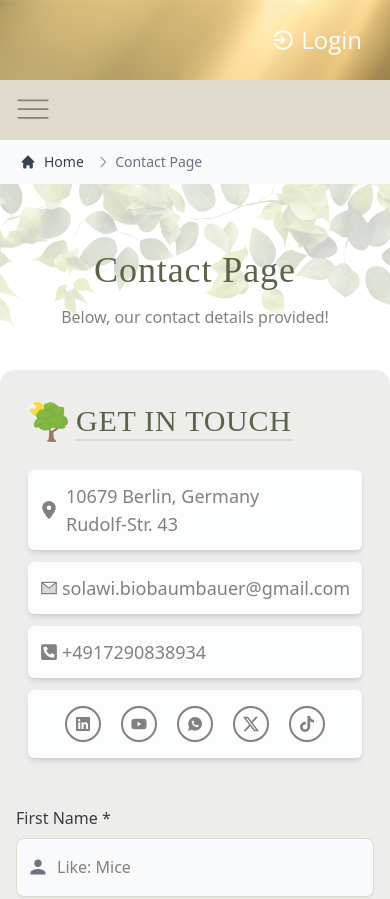
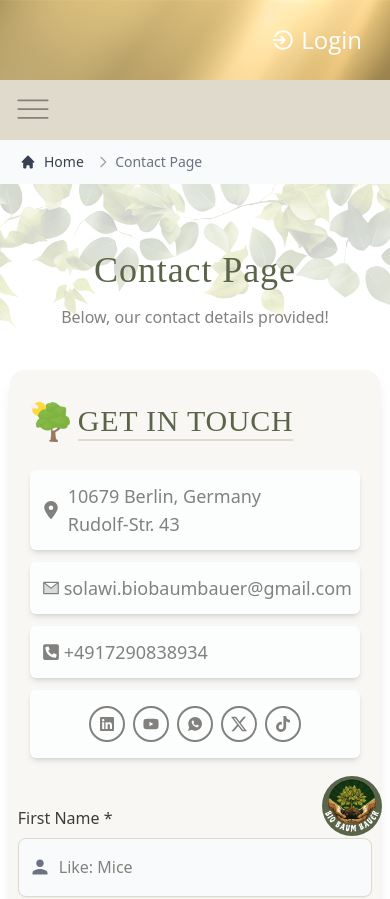
Before and after one commit to solawi-projects/baum-bauer-frontend, a React (Vite) app: page /contact in a window 390 px wide. Shown: the top 899 px of the page. Built offline with nearby package versions, Linux system fonts and the light colour scheme; a web font is replaced by a local one.

Commit message:
add small style changes

```diff
--- a/src/components/Footer.jsx
+++ b/src/components/Footer.jsx
@@ -180,6 +180,12 @@ function Footer() {
             <span className="font-bold">BioBaumBauer. </span>
             ALL RIGHTS RESERVED
           </p>
+        </div>{" "}
+        {/* Icon ArrowUp, To the Top of the page */}
+        <div className="arrowUp">
+          <a className="iconArrowUp" href="#">
+            <img src={logoImage} style={{ width: "80px" }} />
+          </a>
         </div>
       </div>{" "}
     </>
--- a/src/index.css
+++ b/src/index.css
@@ -259,3 +259,30 @@ input::placeholder {
 .custom-confirm-button-class {
   background-color: var(--secondary-color);
 }
+
+/* arrow Up - Footer */
+.arrowUp {
+  width: 80px;
+  height: 80px;
+  background-color: var(--secondary-color);
+  border-radius: 100%;
+  position: fixed;
+  right: 1rem;
+  bottom: 1rem;
+  display: flex;
+  justify-content: center;
+  align-items: center;
+}
+
+.iconArrowUp {
+  color: var(--fontColorLight);
+}
+
+@media (max-width: 1024px) {
+  .arrowUp {
+    width: 60px;
+    height: 60px;
+    right: 0.5rem;
+    bottom: 0.5rem;
+  }
+}
--- a/src/pages/Contact.jsx
+++ b/src/pages/Contact.jsx
@@ -13,6 +13,7 @@ import backgroundImage from "../assets/images/gallery_images/leaves_background_0
 import axios from "../utils/axiosInstance";
 import EachPageHeader from "../components/EachPageHeader";
 import PageBreadcrumb from "../components/PageBreadcrumb";
+import footerImage from "../assets/images/gallery_images/biobaum_gallery_footer_img.webp";
 
 import { Link } from "react-router-dom";
 
@@ -112,9 +113,9 @@ const Contact = () => {
           ))}
         </ul>
       </div>
-      <div className="flex flex-col justify-start items-start gap-[2rem] w-[100%] sm:w-[90%] lg:w-[80%] xl:w-[80%] bg-bg-page-color rounded-[15px] p-4 sm:p-8 z-9 shadow-lg  py-4 mx-auto ">
+      <div className="flex flex-col justify-start items-start gap-[2rem] w-[95%] sm:w-[90%] lg:w-[80%] xl:w-[80%] bg-lighter-primary rounded-[15px] p-2 sm:p-8 z-9 shadow-lg  py-4 mx-auto">
         <div className=" flex flex-col lg:flex-row my-4 gap-[3rem] justify-center items-center w-[100%] xl:w-[90%] mx-auto">
-          <section className="flex flex-col  items-start gap-3 px-3 w-full lg:w-[50%]">
+          <section className="flex flex-col items-start gap-3 px-3 w-full lg:w-[50%]">
             <div className="flex items-center mb-4">
               <img
                 src="/src/assets/tree.png"
@@ -137,7 +138,7 @@ const Contact = () => {
               <span className="text-lg">
                 <AiTwotoneMail />
               </span>
-              <span className="text-lg">
+              <span className="xs:text-xs text-lg">
                 <a
                   href="mailto:solawi.biobaumbauer@gmail.com"
                   target="_blank"
@@ -153,7 +154,7 @@ const Contact = () => {
               </span>
               <span className="text-lg">+4917290838934</span>
             </p>
-            <p className="flex flex-row w-full justify-center items-center bg-white-color shadow-md rounded-md p-4 hover:shadow-lg hover:rounded-lg gap-5">
+            <p className="flex flex-row w-full justify-center items-center bg-white-color shadow-md rounded-md p-4 hover:shadow-lg hover:rounded-lg gap-2 sm:gap-5">
               <a
                 href="http://"
                 className="rounded-full p-2 border-2 border-font-family-color text-font-family-color bg-white-color hover:bg-font-family-color hover:text-white-color transition duration-5000 ease-linear"
@@ -309,7 +310,7 @@ const Contact = () => {
                   name="message"
                   rows={4}
                   ref={messageRef}
-                  className="input focus:border-secondary-color dark:focus:border-secondary-color dark:focus:ring-secondary-color focus:ring-secondary-color !important"
+                  className="input focus:border-transparent dark:focus:border-transparent focus:ring-transparent dark:focus:ring-transparent !important"
                   style={{
                     borderColor: "var(--bg-header-footer)",
                     outlineColor: "var(--secondary-color)",
@@ -353,7 +354,10 @@ const Contact = () => {
           </section>
         </div>
       </div>
-      <EachPageHeader title={titles2[0]} subtitle={titles2[1]} />
+      <div className="px-4 text-center">
+        {" "}
+        <EachPageHeader title={titles2[0]} subtitle={titles2[1]} />
+      </div>
       <div className="">
         <iframe
           src="https://www.google.com/maps/embed?pb=!1m18!1m12!1m3!1d2427.6327705419662!2d13.410731076522424!3d52.521984636082806!2m3!1f0!2f0!3f0!3m2!1i1024!2i768!4f13.1!3m3!1m2!1s0x47a84e1f1ef51c1f%3A0x81d2865ac4d6253a!2sAlexanderstra%C3%9Fe%204%2C%2010178%20Berlin!5e0!3m2!1sen!2sde!4v1700057987685!5m2!1sen!2sde"
@@ -364,7 +368,15 @@ const Contact = () => {
           referrerPolicy="no-referrer-when-downgrade"
           title="Location Map"
         ></iframe>
-      </div>
+      </div>{" "}
+      {/* Footer Image */}
+      <img
+        src={footerImage}
+        alt="Footer Image"
+        width="100%"
+        height="100%"
+        loading="lazy"
+      />
     </div>
   );
 };
--- a/src/pages/Trees.jsx
+++ b/src/pages/Trees.jsx
@@ -71,7 +71,7 @@ const Tree = () => {
       />{" "}
       <p>{err}</p>
       <Search updateTree={setTree} limit={limit} skip={skip} />
-      <div className=" flex justify-center flex-wrap gap-10 pt-20 pb-40">
+      <div className=" flex justify-center flex-wrap gap-10 pt-20 pb-4 md:pb-8 lg:pb-20">
         <Fade
           delay={100}
           cascade
@@ -79,22 +79,22 @@ const Tree = () => {
           duration={2000}
           direction="down"
         >
-          <div className="flex flex-row justify-start">
-            <div className="flex flex-row justify-start items-end">
+          <div className="flex flex-row justify-center px-4 text-center">
+            <div className="flex flex-row justify-center items-center">
               <img
                 src="/src/assets/tree.png"
                 alt="Small Photo"
-                className="w-[40px] h-[40px] mr-2"
+                className="hidden 2xl:flex w-[40px] h-[40px] mr-2"
               />
-              <div className="sm:text-4xl text-3xl font-main-font text-secondary-color tracking-wide border-bg-header-footer inline-block ">
+              <div className="lg:text-4xl md:text-3xl text-2xl font-main-font text-secondary-color tracking-wide border-bg-header-footer">
                 Stand with us for a greener world - sponsor a tree and grow a
                 legacy of environmental stewardship.
-              </div>
+              </div>{" "}
             </div>
           </div>
         </Fade>
 
-        <div className="relative w-full mx-auto p-4  md:pb-[40px] lg:pb-[100px] xl:pb-[120px] border-bg-header-footer flex flex-col  justify-center flex-wrap gap-10 pt-40 pb-40">
+        <div className="relative w-full mx-auto p-4  md:pb-[20px] lg:pb-[20px] xl:pb-[40px] border-bg-header-footer flex flex-col  justify-center flex-wrap gap-10 pt-20 pb-10">
           {/* Overlay with background image and opacity */}
           <div
             className="absolute top-0 left-0 w-full h-full bg-cover bg-no-repeat bg-top z-[-1]"
@@ -135,7 +135,7 @@ const Tree = () => {
             </div>
           </div>
 
-          <h2 className="container mx-auto my-5 pt-16 text-4xl flex justify-center items-center">
+          <h2 className="container mx-auto mt-5 text-2xl lg:text-3xl flex justify-center items-center">
             Showing {startvalue} to {endvalue} of {totalTree} Trees
           </h2>
           <Fade delay={100} cascade damping={0.1} duration={3000}>
--- a/src/pages/user/Cart.jsx
+++ b/src/pages/user/Cart.jsx
@@ -34,7 +34,7 @@ const Cart = () => {
         ></div>
 
         <div className="w-[100%] xl:w-[90%] 2xl:w-[80%] bg-white rounded-[15px] p-6 xs:p-2 md:p-4 lg:p-8 z-9 shadow-lg mt-[50px] md:mt-[80px] lg:mt-[100px] xl:mt-[120px]">
-          <div className="bg-secondary-color rounded-[15px] w-[100%] p-4 mx-auto text-white flex flex-row items-start justify-start">
+          <div className="bg-secondary-color rounded-[15px] w-[100%] p-4 mx-auto text-white flex flex-row items-center sm:items-start justify-start">
             <div
               className="rounded-full bg-white w-[40px] h-[40px] mr-[10px]"
               style={{
@@ -53,7 +53,7 @@ const Cart = () => {
           </div>
 
           {/* Sponsor Cart */}
-          <div className="flex flex-col-reverse items-start justify-start lg:flex-row mt-10 gap-[1rem] sm:gap-[2rem]">
+          <div className="flex flex-col-reverse items-start justify-start lg:flex-row mt-0 sm:mt-10 gap-[1rem] sm:gap-[2rem]">
             {/* Tree Image with Name, Qty, Price, Remove Tree Button */}
             {cartProducts.length > 0 && (
               <div className="w-full lg:w-[70%] flex flex-col items-start justify-start gap-[0.5rem] sm:gap-[2rem] bg-white rounded-[10px] border border-bg-header-footer mt-4 p-4 ">
--- a/src/pages/user/Checkout.jsx
+++ b/src/pages/user/Checkout.jsx
@@ -445,8 +445,8 @@ const Checkout = () => {
             </div>
             {/* Sponsorship Summary */}
             <div
-              style={{ minHeight: 0 }}
-              className="w-full lg:w-[50%] flex flex-col sm:gap-[2rem] bg-white rounded-[10px] border border-bg-header-footer mt-4 p-4 items-center"
+              style={{ alignSelf: "flex-start" }}
+              className="w-full h-auto lg:w-[50%] flex flex-col sm:gap-[2rem] bg-white rounded-[10px] border border-bg-header-footer mt-4 p-4 items-center"
             >
               <div className="bg-secondary-color rounded-[15px] w-[100%] p-4 mx-auto text-white flex flex-row">
                 <div
```
